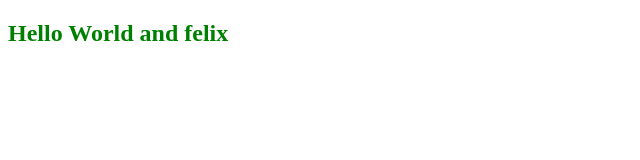
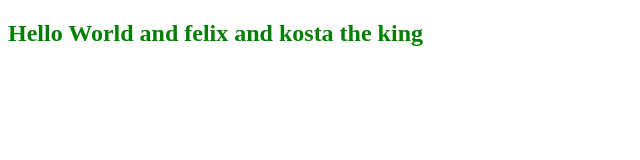
Before and after one commit to Felxg/fdfdfd, a plain HTML site: page Index.html in a window 1280 px wide. Shown: the whole page, without its empty margins (0-640 px from the left). Drawn offline with Linux system fonts and the light colour scheme.

Commit message:
why are you doing

```diff
--- a/Index.html
+++ b/Index.html
@@ -7,7 +7,7 @@
     <title>Document</title>
 </head>
 <body>
-    <h2 onclick="helloWorld()">Hello World and felix</h2>
+    <h2 onclick="helloWorld()">Hello World and felix and kosta the king</h2>
 
 </body>
 </html>
```
